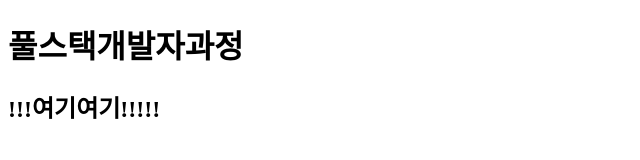
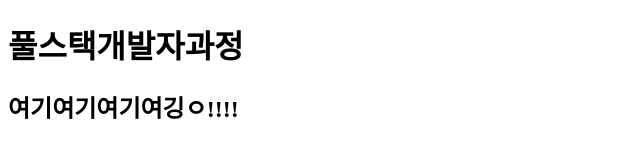
Before and after one commit to geunyoung0109/FSD202, a plain HTML site: page index.html in a window 1280 px wide. Shown: the whole page, without its empty margins (0-640 px from the left). Drawn offline with Linux system fonts and the light colour scheme.

Commit message:
Update index.html

```diff
--- a/index.html
+++ b/index.html
@@ -2,10 +2,10 @@
 <html lang="ko">
 <head>
     <meta charset="UTF-8">
-    <title>풀스택개발자 과정</title>
+    <title>풀스택개발자과정</title>
 </head>
 <body>
     <h1>풀스택개발자과정</h1>
-    <h2>!!!여기여기!!!!!</h2>
+    <h2>여기여기여기여깅ㅇ!!!!</h2>
 </body>
 </html>
```
